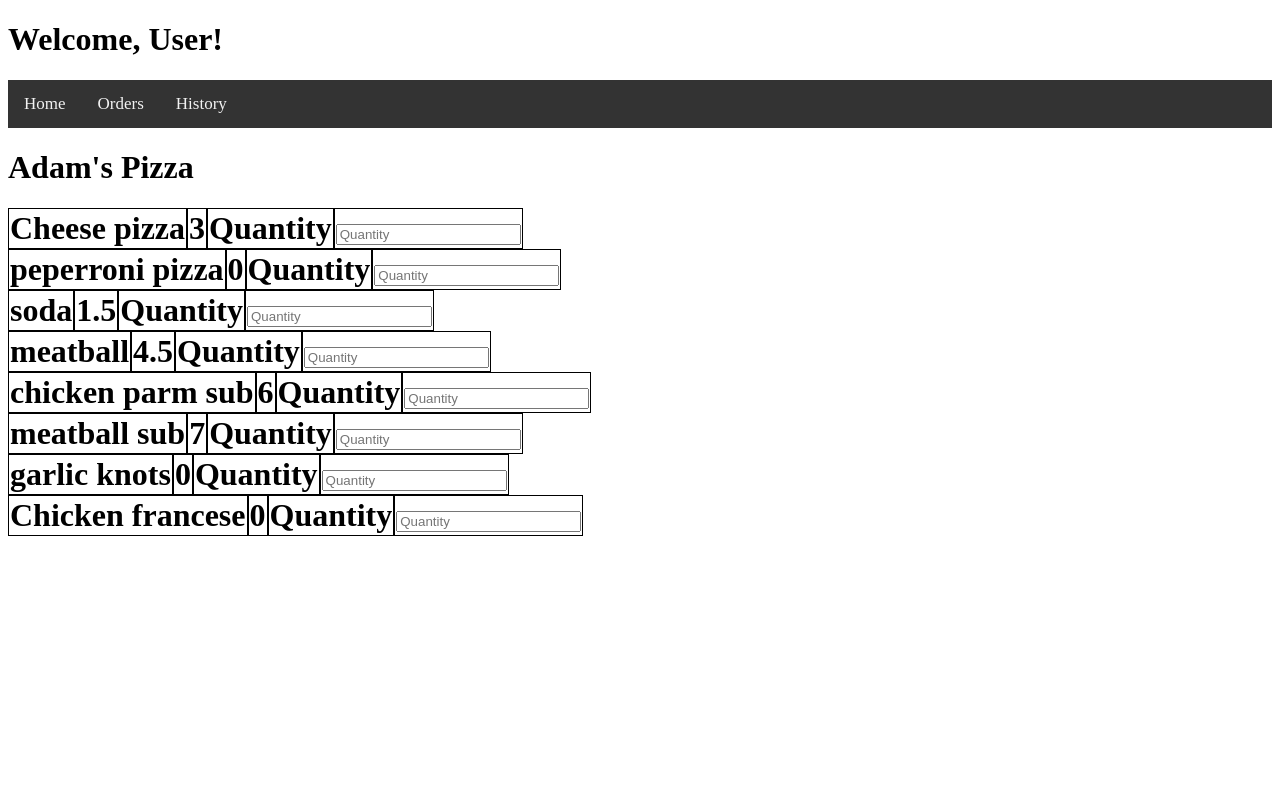
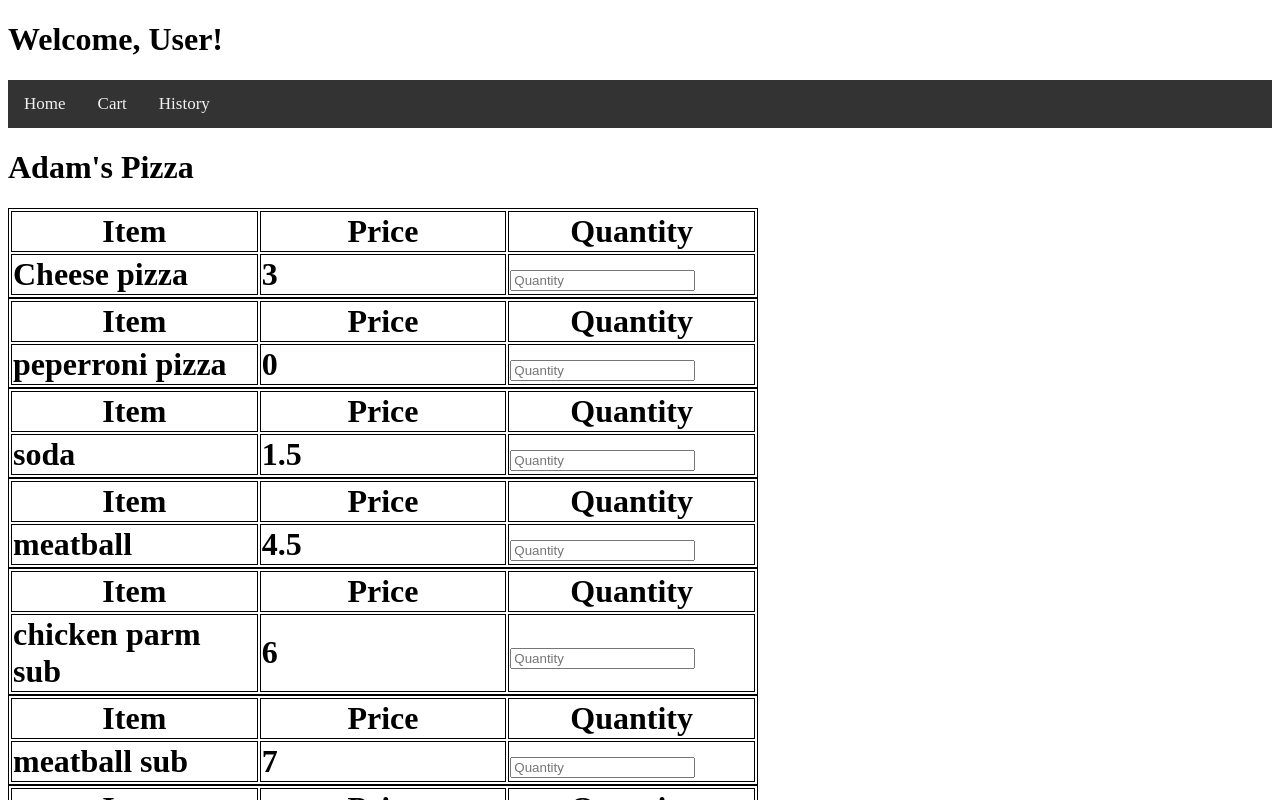
Before and after one commit to Jonathan-Bryant19/food-mood, a React (Create React App) app: page /menu/1 in a window 1280 px wide. Shown: the top 800 px of the page. Built offline with nearby package versions, Linux system fonts and the light colour scheme; data requests are answered from the project's data file.

Commit message:
menu rework

```diff
--- a/src/components/Menu.js
+++ b/src/components/Menu.js
@@ -1,59 +1,36 @@
 import React, {useEffect, useState } from 'react'
 import { useParams } from 'react-router-dom';
-
-
-
-
+import MenuItem from "./MenuItem"
 function Menu (){
     const [restaurant,setRestaurant] = useState("Loading")
-
-
     const { id } = useParams()
-
     console.log(id)
-
     useEffect(()=>{
         fetch(`http://localhost:3001/Restaurants/${id}`)
         .then(r=>r.json())
         .then(restaurant => setRestaurant(restaurant))
-
     },[id])
     console.log(restaurant)
     const menu = restaurant.menu
     console.log(menu)
-
     menu && console.log(Object.keys(menu))
-
     return(
         <>
         <h1>{restaurant.name}</h1>
         <h1>{menu && Object.keys(menu).map((menuItem)=>
-               <form className="ui form">
-               <tbody>
-                   <tr>
-                       <td>{menuItem} </td>
-                       <td>{menu[menuItem]} </td>
-                       <td className="ui header">Quantity</td>
-                       <td>
-                           <input type="text" placeholder="Quantity"/>
-                       </td>
-                   </tr>
-               </tbody>
-       </form>
-
-
+               <form className="ui form" >
+               <table style={{tableLayout:"fixed" ,width:"750px"}}>
+                   <thead>
+                    <th> Item </th>
+                    <th> Price </th>
+                    <th> Quantity </th>
+                   </thead>
+                   <MenuItem id={id} menuItem={menuItem} menu={menu}/>
+               </table>
+           </form>
             )}
         </h1>
-
-
-
         </>
     )
-
     }
-
-
-
-
-
 export default Menu;
--- /dev/null
+++ b/src/components/MenuItem.js
@@ -0,0 +1,14 @@
+function MenuItem({id, menuItem, menu}) {
+    return(
+        <tbody key = {id}>
+            <td>{menuItem} </td>
+            <td>{menu[menuItem]} </td>
+            {/* <td className="ui header">Quantity</td> */}
+            <td>
+                <input type="number" placeholder="Quantity"/>
+            </td>
+        </tbody>
+    )
+}
+
+export default MenuItem
--- a/src/components/Navbar.js
+++ b/src/components/Navbar.js
@@ -5,7 +5,7 @@ function Navbar() {
   return (
     <div className='topnav'>
         <NavLink exact to='/'>Home</NavLink>
-        <NavLink to='/cart'>Orders</NavLink>
+        <NavLink to='/cart'>Cart</NavLink>
         <NavLink to='/history'>History</NavLink>
     </div>
   )
--- a/src/components/RestaurantCard.js
+++ b/src/components/RestaurantCard.js
@@ -1,9 +1,15 @@
-
+import React from 'react'
+import { useHistory } from  'react-router-dom'
 
 function RestaurantCard( {restaurant} ){
+    const history = useHistory();
+
+    function openMenu() {
+        history.push(`/menu/${restaurant.id}`)
+    }
 
     return(
-        <div className="card">
+        <div onClick ={openMenu} className="card">
            <h2>{restaurant.name}</h2>
            <img className ="image" src= {restaurant.image} alt={restaurant.name}></img>
 
```
